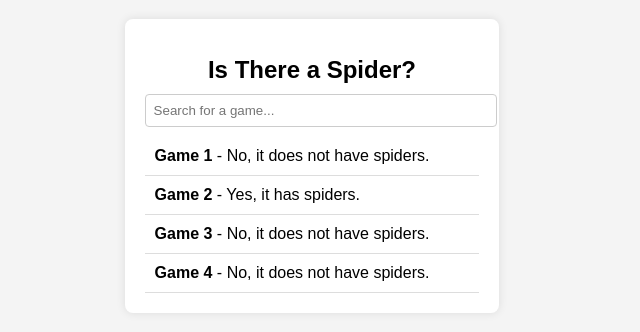
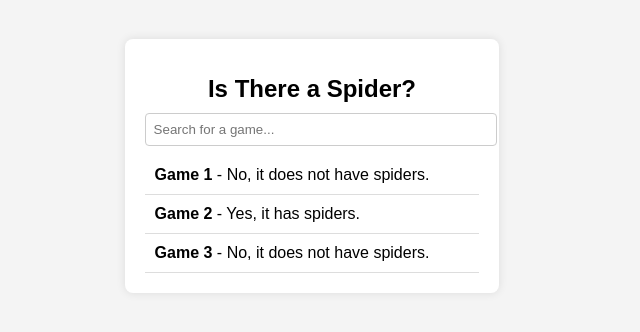
Before and after one commit to BurrrntToast/is-there-a-spider-dot-com, a React (Create React App) app in the folder isthreaspider/: page / in a window 1280 px wide. Shown: the part 234-566 px from the top of the page, without its empty margins (348-988 px from the left). Built offline with nearby package versions, Linux system fonts and the light colour scheme.

Commit message:
dynamic page generation

```diff
--- a/isthreaspider/package.json
+++ b/isthreaspider/package.json
@@ -9,6 +9,7 @@
     "@testing-library/user-event": "^13.5.0",
     "react": "^19.0.0",
     "react-dom": "^19.0.0",
+    "react-router-dom": "^7.2.0",
     "react-scripts": "5.0.1",
     "web-vitals": "^2.1.4"
   },
--- a/isthreaspider/src/App.js
+++ b/isthreaspider/src/App.js
@@ -1,41 +1,14 @@
-import { useState } from "react";
-import "./styles.css";
+import { BrowserRouter as Router, Route, Routes } from "react-router-dom";
+import Home from "./Home";
+import GamePage from "./GamePage";
 
-const games = [
-  { title: "Game 1", hasSpiders: false, description: "Game 1 does not have spiders." },
-  { title: "Game 2", hasSpiders: true, description: "Game 2 contains spiders!" },
-  { title: "Game 3", hasSpiders: false, description: "Game 3 does not have spiders." },
-  { title: "Game 4", hasSpiders: false, description: "Game 4 does not have spiders." },
-];
-
-export default function Home() {
-  const [search, setSearch] = useState("");
-  const filteredGames = games.filter(game => game.title.toLowerCase().includes(search.toLowerCase()));
-
+export default function App() {
   return (
-    <div className="container">
-      <h1 className="title">Is There a Spider?</h1>
-      <input
-        type="text"
-        placeholder="Search for a game..."
-        value={search}
-        onChange={(e) => setSearch(e.target.value)}
-        className="search-bar"
-      />
-      <div className="results">
-        {filteredGames.map((game, index) => (
-          <a
-            key={index}
-            href={`/${game.title.replace(/\s+/g, "-").toLowerCase()}`}
-            className="result-item"
-          >
-            <strong>{game.title}</strong> - {game.hasSpiders ? "Yes, it has spiders." : "No, it does not have spiders."}
-          </a>
-        ))}
-      </div>
-    </div>
+    <Router>
+      <Routes>
+        <Route path="/" element={<Home />} />
+        <Route path="/game/:gameTitle" element={<GamePage />} />
+      </Routes>
+    </Router>
   );
 }
-
-
-//export default App;
--- /dev/null
+++ b/isthreaspider/src/GamePage.js
@@ -0,0 +1,28 @@
+import { useParams } from "react-router-dom";
+import "./styles.css";
+
+const games = [
+  { title: "Game 1", hasSpiders: false, description: "Game 1 does not have spiders.", image: "game1.jpg" },
+  { title: "Game 2", hasSpiders: true, description: "Game 2 contains spiders!", image: "game2.jpg" },
+  { title: "Game 3", hasSpiders: false, description: "Game 3 does not have spiders.", image: "game3.jpg" },
+];
+
+export default function GamePage() {
+  const { gameTitle } = useParams();
+  const game = games.find(g => g.title.replace(/\s+/g, "-").toLowerCase() === gameTitle);
+
+  if (!game) {
+    return <h2>Game not found</h2>;
+  }
+
+  return (
+    <div className="game-container">
+      <h1 className="game-title">{game.title}</h1>
+      <img src={game.image} alt={game.title} className="game-image" />
+      <p className="game-description">{game.description}</p>
+      <p className="game-spiders">
+        {game.hasSpiders ? "This game has spiders." : "This game does not have spiders."}
+      </p>
+    </div>
+  );
+}
--- /dev/null
+++ b/isthreaspider/src/Home.js
@@ -0,0 +1,38 @@
+import { useState } from "react";
+import { Link } from "react-router-dom";
+import "./styles.css";
+
+const games = [
+  { title: "Game 1", hasSpiders: false, description: "Game 1 does not have spiders.", image: "game1.jpg" },
+  { title: "Game 2", hasSpiders: true, description: "Game 2 contains spiders!", image: "game2.jpg" },
+  { title: "Game 3", hasSpiders: false, description: "Game 3 does not have spiders.", image: "game3.jpg" },
+];
+
+export default function Home() {
+  const [search, setSearch] = useState("");
+  const filteredGames = games.filter(game => game.title.toLowerCase().includes(search.toLowerCase()));
+
+  return (
+    <div className="container">
+      <h1 className="title">Is There a Spider?</h1>
+      <input
+        type="text"
+        placeholder="Search for a game..."
+        value={search}
+        onChange={(e) => setSearch(e.target.value)}
+        className="search-bar"
+      />
+      <div className="results">
+        {filteredGames.map((game, index) => (
+          <Link
+            key={index}
+            to={`/game/${game.title.replace(/\s+/g, "-").toLowerCase()}`}
+            className="result-item"
+          >
+            <strong>{game.title}</strong> - <span>{game.hasSpiders ? "Yes, it has spiders." : "No, it does not have spiders."}</span>
+          </Link>
+        ))}
+      </div>
+    </div>
+  );
+}
```
Also changed, not shown: 1 other file (tests, documents, lock files or other folders).
